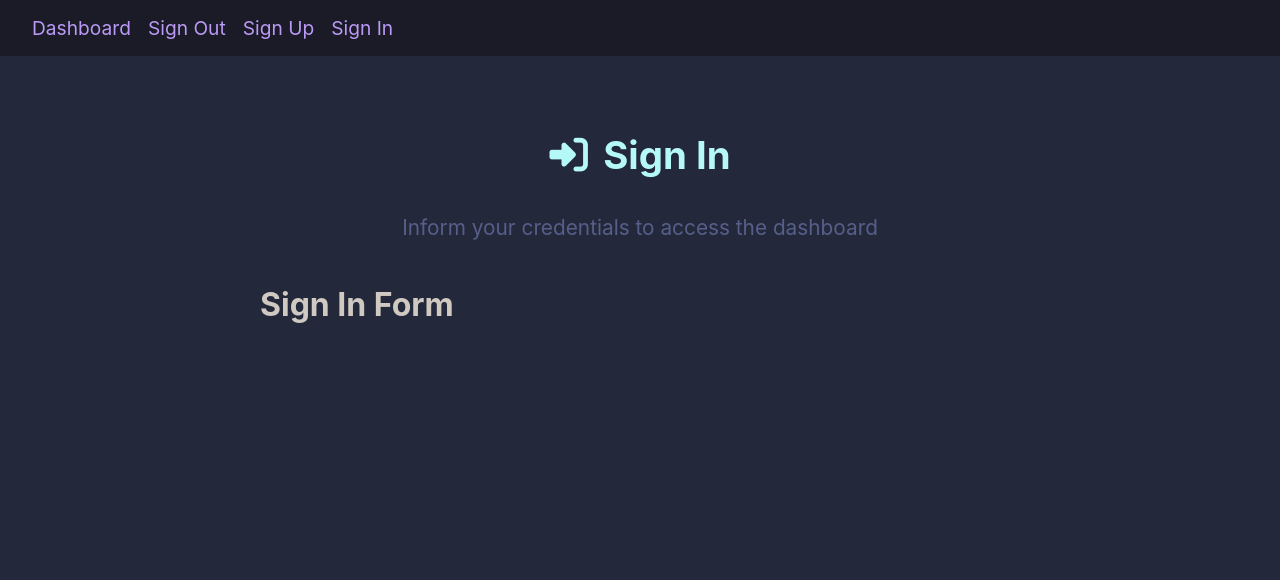
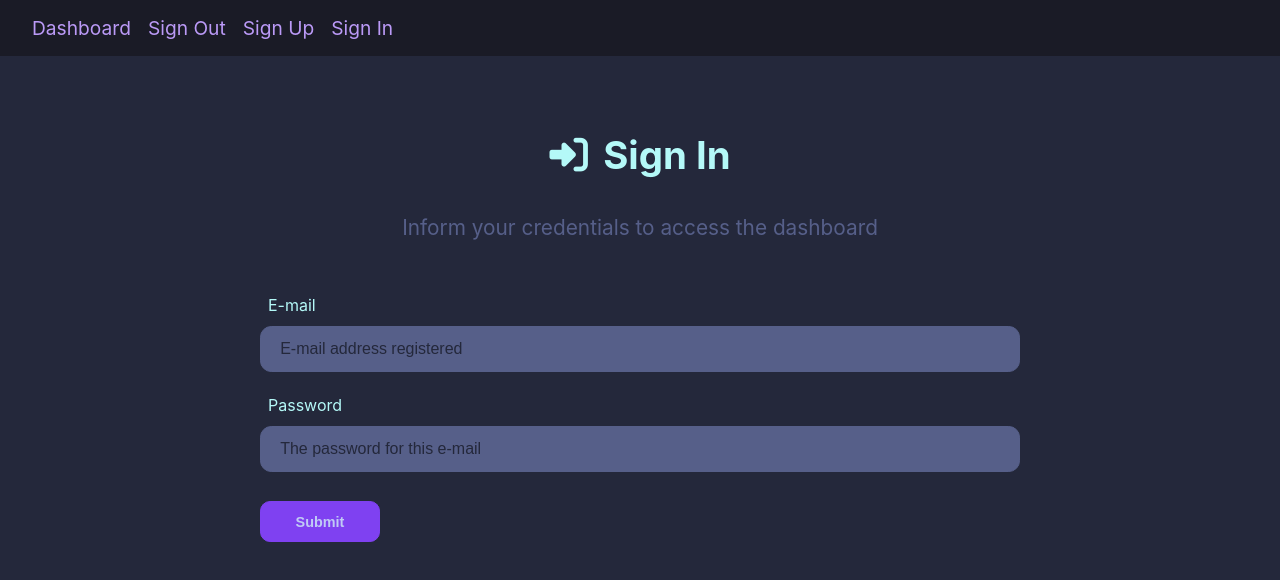
Before and after one commit to pedrofrohmut/todos-electron, a React (Vite) app in the folder renderer/: page /signin in a window 1280 px wide. Shown: the top 580 px of the page. Built offline with nearby package versions, Linux system fonts and the light colour scheme.

Commit message:
SignInPage Setup without fetching the api

```diff
--- a/renderer/src/components/Spinner.tsx
+++ b/renderer/src/components/Spinner.tsx
@@ -2,9 +2,9 @@ import "./spinner.css"
 
 const Spinner = () => {
   return (
-    <div class="loading-spinner-container">
-      <div class="loading-spinner"></div>
-      <div class="loading-text">Loading</div>
+    <div className="loading-spinner-container">
+      <div className="loading-spinner"></div>
+      <div className="loading-text">Loading</div>
     </div>
   )
 }
--- a/renderer/src/pages/SignInPage.tsx
+++ b/renderer/src/pages/SignInPage.tsx
@@ -1,61 +1,78 @@
+import { useState } from "react"
+
+import Spinner from "../components/Spinner"
+
 const SignInPage = () => {
+  const [isLoading, setIsLoading] = useState(false)
+  const [isSubmitted, setIsSubmitted] = useState(false)
+
+  const [email, setEmail] = useState("")
+  const [password, setPassword] = useState("")
+
+  const resetState = () => {
+    setEmail("")
+    setPassword("")
+    setTimeout(() => {
+      setIsLoading(false)
+      setIsSubmitted(false)
+    }, 2000)
+  }
+
+  const handleSubmit = e => {
+    e.preventDefault()
+    setIsLoading(true)
+    setIsSubmitted(true)
+
+    resetState()
+  }
+
   return (
     <div className="page-container">
       <section className="heading">
         <h1 className="page-title">
-          <i class="fa-solid fa-right-to-bracket"></i>
+          <i className="fa-solid fa-right-to-bracket"></i>
           Sign In
         </h1>
         <p>Inform your credentials to access the dashboard</p>
       </section>
 
-      <h1>Sign In Form</h1>
+      {isLoading && <Spinner />}
+
+      {!isLoading && (
+        <section className="form">
+          <form onSubmit={handleSubmit}>
+            <div className="form-group">
+              <label className="label-block">E-mail</label>
+              <input
+                type="email"
+                className="form-text"
+                placeholder="E-mail address registered"
+                required
+                value={email}
+                onChange={e => setEmail(e.target.value)}
+              />
+            </div>
+            <div className="form-group">
+              <label className="label-block">Password</label>
+              <input
+                type="password"
+                className="form-text"
+                placeholder="The password for this e-mail"
+                required
+                value={password}
+                onChange={e => setPassword(e.target.value)}
+              />
+            </div>
+            <div className="form-group">
+              <button className="btn" type="submit" disabled={isSubmitted}>
+                Submit
+              </button>
+            </div>
+          </form>
+        </section>
+      )}
     </div>
   )
 }
 
 export default SignInPage
-//
-// <app-spinner *ngIf="isLoading"></app-spinner>
-// <div class="page-container">
-//     <section class="heading">
-//         <h1 class="page-title">
-//             <i class="fa-solid fa-right-to-bracket"></i>
-//             Sign In
-//         </h1>
-//         <p>Inform your credentials to access the dashboard</p>
-//     </section>
-//     <section *ngIf="!isLoading" class="form">
-//         <form (submit)="handleSubmit()">
-//             <div class="form-group">
-//                 <label class="label-block">E-mail</label>
-//                 <input
-//                     type="email"
-//                     [(ngModel)]="email"
-//                     name="email"
-//                     class="form-text"
-//                     placeholder="E-mail address registred"
-//                     required
-//                 />
-//             </div>
-//             <div class="form-group">
-//                 <label class="label-block">Password</label>
-//                 <input
-//                     type="password"
-//                     [(ngModel)]="password"
-//                     name="password"
-//                     class="form-text"
-//                     placeholder="user password for this e-mail"
-//                     min="3"
-//                     required
-//                 />
-//             </div>
-//             <div class="form-group">
-//                 <button type="submit" class="btn" [disabled]="isSubmitted && 'disabled'">
-//                     Submit
-//                 </button>
-//             </div>
-//         </form>
-//     </section>
-// </div>
-//
```
Also changed, not shown: 1 other file (tests, documents, lock files or other folders).
